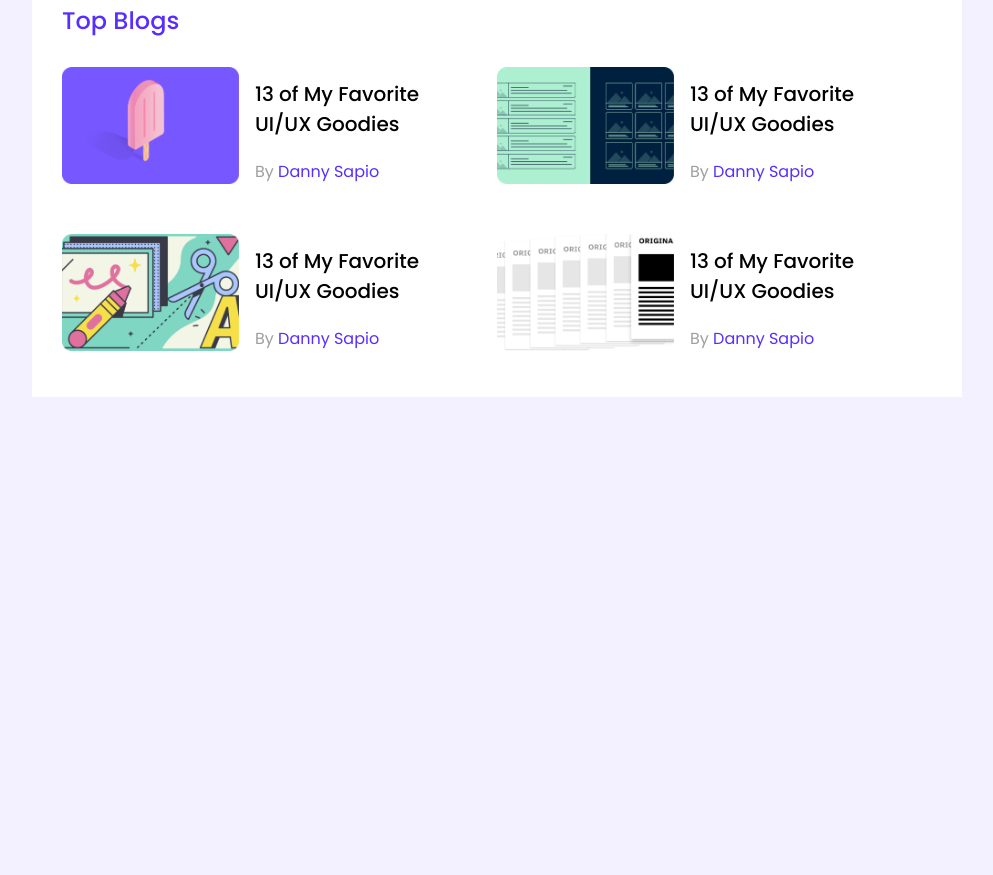
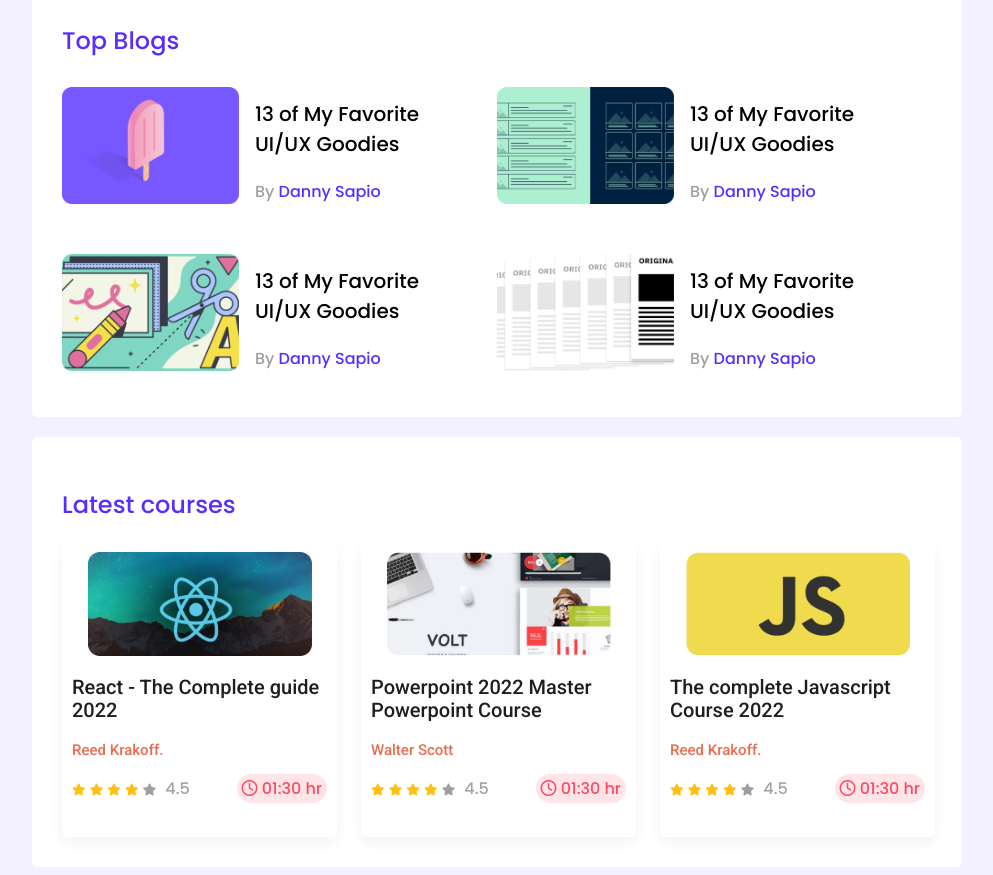
Before and after one commit to kmrajibfaysal/leaderboard_landing_page, a plain HTML site: page index.html in a window 1280 px wide. Shown: the part 341-1216 px from the top of the page, without its empty margins (143-1136 px from the left). Before the commit the page ends 800 px from the top, so only its background shows below. Drawn offline with Linux system fonts and the light colour scheme.

Commit message:
finished adding latest courses

```diff
--- a/index.html
+++ b/index.html
@@ -5,11 +5,17 @@
     <meta http-equiv="X-UA-Compatible" content="IE=edge" />
     <meta name="viewport" content="width=device-width, initial-scale=1.0" />
     <title>Leader board</title>
+    <!-- font awesome -->
+    <script
+      src="https://kit.fontawesome.com/4ebbbf29de.js"
+      crossorigin="anonymous"
+    ></script>
+
     <!-- google font -->
     <link rel="preconnect" href="https://fonts.googleapis.com" />
     <link rel="preconnect" href="https://fonts.gstatic.com" crossorigin />
     <link
-      href="https://fonts.googleapis.com/css2?family=Poppins:wght@400;500;700;800&family=Roboto:wght@300;400;500;700;900&display=swap"
+      href="https://fonts.googleapis.com/css2?family=Poppins:wght@500&family=Roboto:wght@400;500&display=swap"
       rel="stylesheet"
     />
     <!-- style -->
@@ -107,6 +113,83 @@
           </div>
         </div>
       </section>
+      <!-- Latest Courses -->
+      <section class="container">
+        <h2 class="section-title">Latest courses</h2>
+        <div class="courses">
+          <div class="course">
+            <div class="course-banner">
+              <img src="./images/courses/course-1.png" alt="React course" />
+            </div>
+            <div class="course-detail">
+              <h3 class="course-title">React - The Complete guide 2022</h3>
+              <p class="course-author">Reed Krakoff.</p>
+              <div class="course-info">
+                <div>
+                  <i class="fas fa-star filled"></i>
+                  <i class="fas fa-star filled"></i>
+                  <i class="fas fa-star filled"></i>
+                  <i class="fas fa-star filled"></i>
+                  <i class="fas fa-star unfilled"></i>
+                  <span>4.5</span>
+                </div>
+                <div class="course-duration">
+                  <i class="far fa-clock"></i>
+                  01:30 hr
+                </div>
+              </div>
+            </div>
+          </div>
+          <div class="course">
+            <div class="course-banner">
+              <img src="./images/courses/course-2.png" alt="React course" />
+            </div>
+            <div class="course-detail">
+              <h3 class="course-title">
+                Powerpoint 2022 Master Powerpoint Course
+              </h3>
+              <p class="course-author">Walter Scott</p>
+              <div class="course-info">
+                <div>
+                  <i class="fas fa-star filled"></i>
+                  <i class="fas fa-star filled"></i>
+                  <i class="fas fa-star filled"></i>
+                  <i class="fas fa-star filled"></i>
+                  <i class="fas fa-star unfilled"></i>
+                  <span>4.5</span>
+                </div>
+                <div class="course-duration">
+                  <i class="far fa-clock"></i>
+                  01:30 hr
+                </div>
+              </div>
+            </div>
+          </div>
+          <div class="course">
+            <div class="course-banner">
+              <img src="./images/courses/course-3.png" alt="React course" />
+            </div>
+            <div class="course-detail">
+              <h3 class="course-title">The complete Javascript Course 2022</h3>
+              <p class="course-author">Reed Krakoff.</p>
+              <div class="course-info">
+                <div>
+                  <i class="fas fa-star filled"></i>
+                  <i class="fas fa-star filled"></i>
+                  <i class="fas fa-star filled"></i>
+                  <i class="fas fa-star filled"></i>
+                  <i class="fas fa-star unfilled"></i>
+                  <span>4.5</span>
+                </div>
+                <div class="course-duration">
+                  <i class="far fa-clock"></i>
+                  01:30 hr
+                </div>
+              </div>
+            </div>
+          </div>
+        </div>
+      </section>
     </main>
   </body>
 </html>
--- a/style.css
+++ b/style.css
@@ -7,6 +7,8 @@ body {
 main {
   display: flex;
   justify-content: center;
+  flex-direction: column;
+  align-items: center;
 }
 
 .section-title {
@@ -20,6 +22,8 @@ main {
   background-color: #fff;
   width: 870px;
   padding: 30px;
+  margin-top: 20px;
+  border-radius: 5px;
 }
 
 hr {
@@ -83,3 +87,78 @@ hr {
   color: #562eff;
   text-decoration: none;
 }
+
+/* -----------------------
+     Courses styles
+----------------------*/
+
+.courses {
+  display: grid;
+  grid-template-columns: repeat(3, 1fr);
+  grid-column-gap: 24px;
+}
+
+.course {
+  width: 255px;
+  height: 275px;
+  align-items: center;
+  border-radius: 5px;
+  box-shadow: 0px 5.34229px 13.3557px rgba(0, 0, 0, 0.05);
+  padding: 10px;
+}
+
+.course-banner {
+  display: flex;
+  justify-content: center;
+}
+
+.course-banner img {
+  width: 224px;
+  height: 104px;
+}
+
+.course-info {
+  display: flex;
+  align-items: center;
+  justify-content: space-between;
+}
+
+.course-info span {
+  color: #a2a2a2;
+  margin: 0 5px;
+}
+
+.course-title {
+  font-family: 'Roboto', sans-serif;
+  font-weight: 500;
+  font-size: 20px;
+  line-height: 23px;
+  color: #1e1e1e
+}
+
+.course-author {
+  color: #ed6b4f;
+  font-size: 15px;
+  line-height:17px;
+  font-family: 'Roboto', sans-serif;
+  font-weight: 500;
+}
+
+.fa-star {
+  font-size: 12px;
+}
+
+.filled {
+  color: #ffc014;
+}
+
+.unfilled {
+  color: #9f9f9f;
+}
+
+.course-duration {
+  background-color: #ffe4e8;
+  color: #ff4a60;
+  border-radius: 15px;
+  padding: 2px 5px;
+}
```
